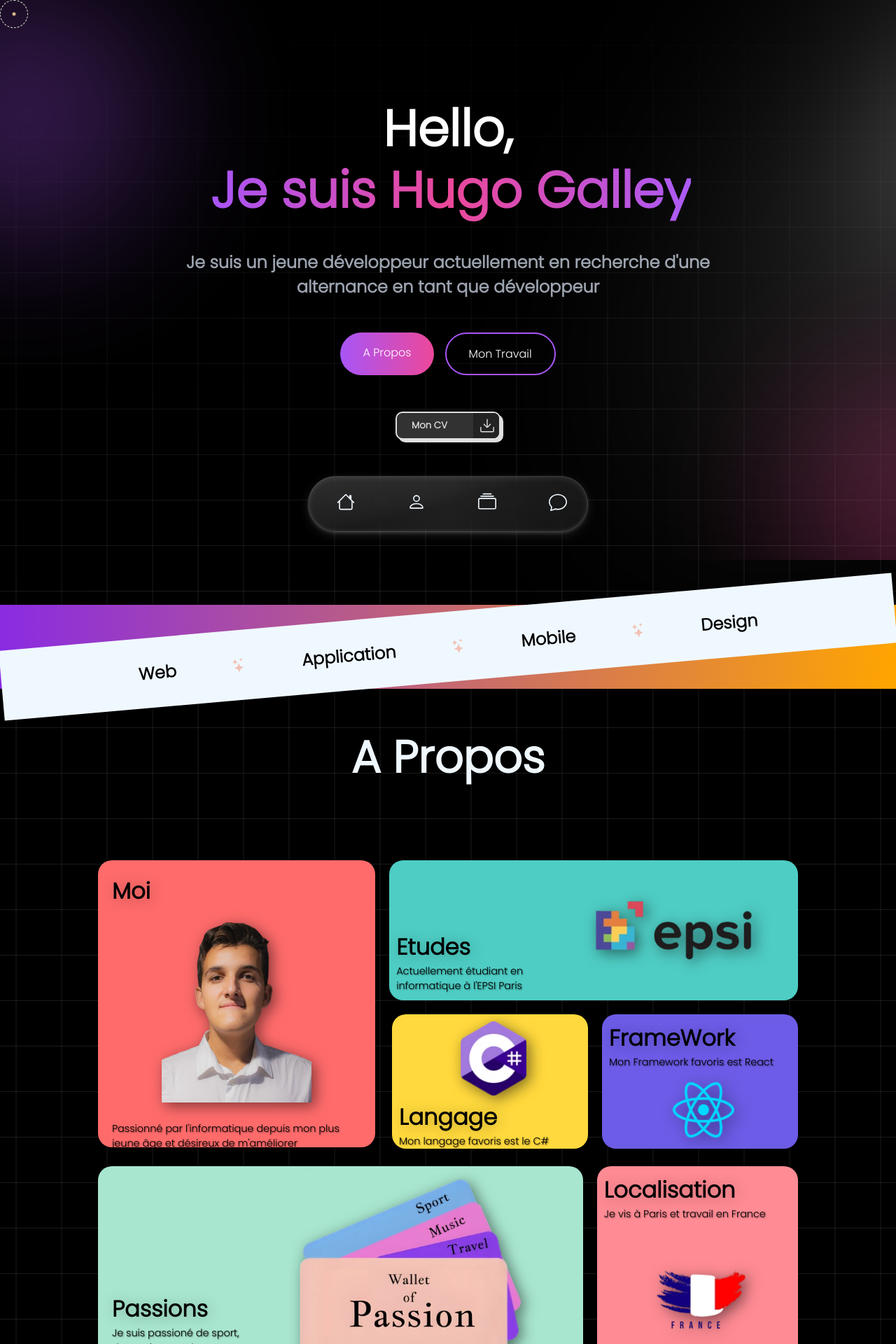
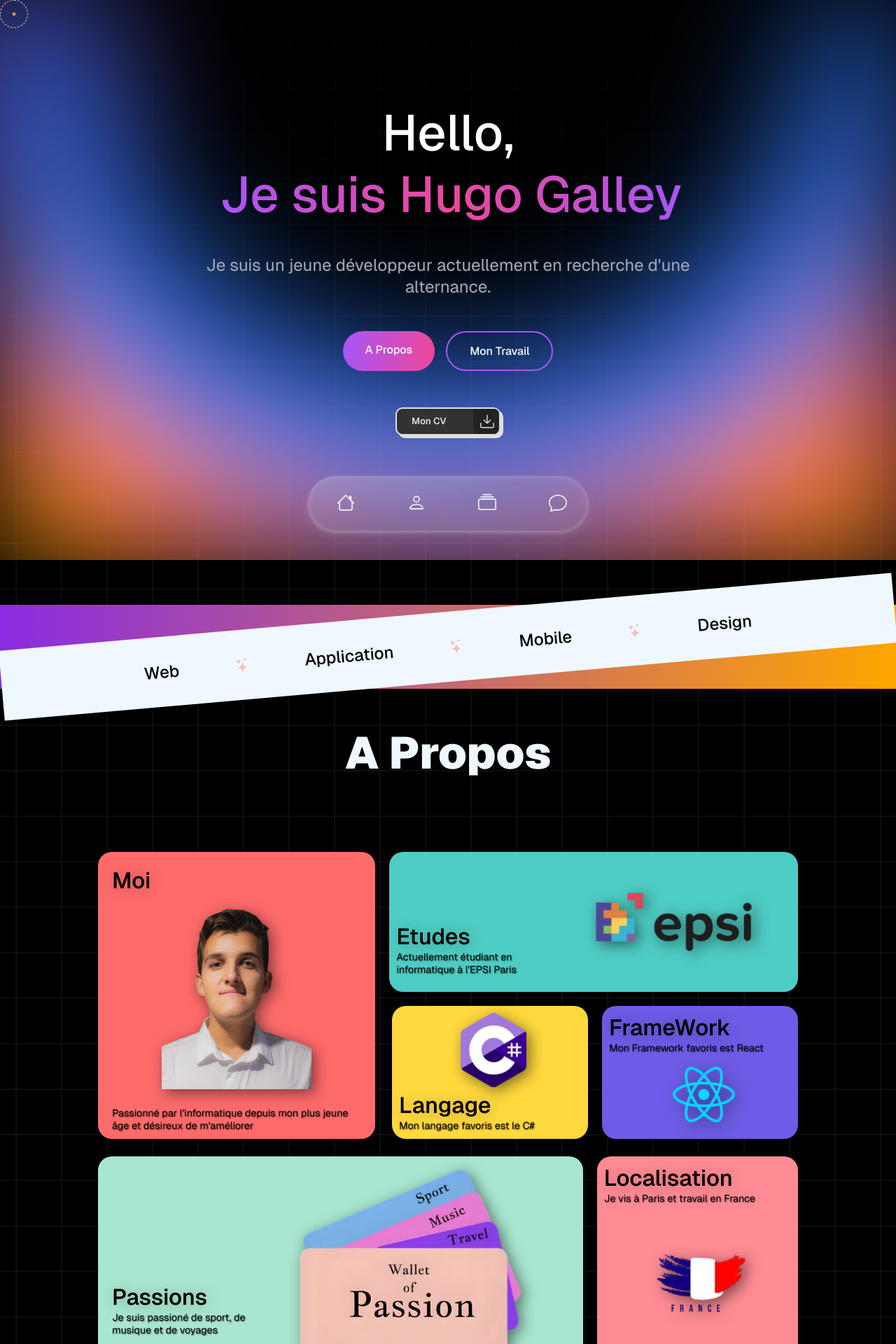
Before and after one commit to Hugo-Galley/portfolio, a React (Create React App) app: page / in a window 1280 px wide. Shown: the top 1920 px of the page at 70% size. Built offline with nearby package versions, Linux system fonts and the light colour scheme.

Commit message:
nouvelle HomePage, avec nouvelle police d'ecriture

```diff
--- a/src/App.js
+++ b/src/App.js
@@ -45,7 +45,6 @@ function App() {
     img.src = hero;
   }, []);
   useEffect(() => {
-    // Gestion de l'activation des éléments du navbar
     document.querySelectorAll('.navbar2-items').forEach(item => {
         item.addEventListener('click', () => {
             document.querySelectorAll('.navbar2-items').forEach(el => el.classList.remove('active'));
@@ -104,9 +103,7 @@ function App() {
           <Route path="/" element={(
             <>
               <div id="Home">
-              <div className='glow'></div>
                 <Herro/>
-
               </div>
 
 
--- a/src/Styles/App.css
+++ b/src/Styles/App.css
@@ -1,6 +1,6 @@
 @font-face {
     font-family: 'Faculty Glyphic';
-    src: url('/public/fonts/Poppins-Light.ttf') format('truetype');
+    src: url('/public/fonts/Geist.ttf') format('truetype');
     font-display: swap;
   }
 
@@ -9,7 +9,7 @@
     margin: 0;
     padding: 0;
     box-sizing: border-box;
-    font-weight: 600;
+    font-weight: 500;
     font-family: "Faculty Glyphic";
 }
 html, body {
@@ -33,6 +33,8 @@ body::before {
     background-image:
         linear-gradient(to right, rgba(255,255,255,0.1) 1px, transparent 1px),
         linear-gradient(to bottom, rgba(255,255,255,0.1) 1px, transparent 1px);
+        background-repeat: repeat;
+        transform: skewY(-20deg) scaleY(1.3);
     background-size: 65px 65px;
     background-position: center;
     -webkit-mask-image: radial-gradient(circle at center,
--- a/src/Styles/Bento.css
+++ b/src/Styles/Bento.css
@@ -35,7 +35,7 @@
 .verticale-titre{
     text-align:start;
     font-size: 2em;
-    font-weight:800 ;
+    font-weight: 550 ;
     color: black;
     text-shadow: 2px 2px 20px rgba(0, 0, 0, 0.25);
 }
@@ -144,7 +144,20 @@
     height: 100vh;
     position: fixed;
     z-index: 20000;
-    background-color: red;
+
+}
+#reactLogo{
+
+  animation: rotation ease  10s infinite alternate-reverse;
+}
+
+@keyframes rotation {
+  from {
+    transform: rotate(360deg);
+  }
+  to{
+    transform: rotate(0deg);
+  }
 }
 
 @media (max-width: 1000px) {
--- a/src/Styles/Herro.css
+++ b/src/Styles/Herro.css
@@ -3,6 +3,7 @@
   min-height: 100vh;
   position: relative;
   overflow: hidden;
+
 }
 
 .herroBanner::before,
@@ -60,6 +61,7 @@
   justify-content: center;
   text-align: center;
   height: 22vh;
+  font-weight: 500;
 }
 
 .gradient-text {
@@ -68,6 +70,7 @@
   background-clip: text;
   color: transparent;
   margin-left: 0.5rem;
+  font-weight: 500;
 }
 
 .hero-subtitle {
@@ -76,6 +79,7 @@
   margin-bottom: 3rem;
   margin-top: 2vh;
   text-align: center;
+  font-weight: 450;
 }
 
 .button-div {
@@ -139,6 +143,36 @@ strong {
   justify-content: right;
 }
 
+.radial-glow{
+  position: absolute;
+      bottom: 0;
+      left: 50%;
+      transform:  translateX(-50%) rotate(180deg);
+      width: 100vw;
+      height: 100%;
+      background: radial-gradient(circle at 50% 100%,
+                   hsla(0, 0%, 4%, 0) 44%,
+                   hsla(218, 100%, 58%, 1) 61%,
+                   hsla(340, 100%, 75%, 1) 76%,
+                   hsla(26, 100%, 50%, 1) 87%,
+                   hsla(50, 100%, 50%, 1) 96%,
+                   hsla(231, 99%, 62%, 0) 100%);
+      filter: blur(90px);
+      animation: breathe 4s ease-in-out forwards;
+      z-index: -1;
+
+}
+@keyframes breathe {
+  from {
+    opacity: 0;
+
+  }
+  to{
+    opacity: 1;
+
+  }
+}
+
 @media (max-width: 768px) {
   .herro {
     text-align: center;
@@ -160,19 +194,7 @@ strong {
   }
 }
 
-@keyframes blobMovement {
-  0% { transform: translate(0, 0); }
-  50% { transform: translate(50px, 50px); }
-  100% { transform: translate(0, 0); }
-}
 
-.herroBanner::before {
-  animation: blobMovement 10s ease-in-out infinite;
-}
-
-.herroBanner::after {
-  animation: blobMovement 10s ease-in-out infinite reverse;
-}
 
 @media (max-width: 1024px) {
   .hero-title {
--- a/src/Styles/ModalBento.css
+++ b/src/Styles/ModalBento.css
@@ -41,10 +41,10 @@
     width: 23vw;
     margin-top: 20px;
 
+
 }
 
 .headModal{
-
     font-size: 0.75em;
     width: 39vw;
 
@@ -63,6 +63,7 @@
     -webkit-background-clip: text;
     background-clip: text;
     -webkit-text-fill-color: transparent;
+    font-weight: 550;
 }
 @media (max-width: 1600px){
     .headModal{
--- a/src/Styles/NavBar.css
+++ b/src/Styles/NavBar.css
@@ -12,6 +12,7 @@
     rgba(255, 255, 255, 0.05) 50%,
     rgba(255, 255, 255, 0.03) 100%
   );
+
   backdrop-filter: blur(15px);
   border: 1px solid rgba(255, 255, 255, 0.2);
   box-shadow:
--- a/src/components/Herro.jsx
+++ b/src/components/Herro.jsx
@@ -104,7 +104,7 @@ export default function Herro() {
             custom={2}
             variants={textVariants}
           >
-            Je suis un jeune développeur actuellement en recherche d'une alternance en tant que développeur
+            Je suis un jeune développeur actuellement en recherche d'une alternance.
           </motion.p>
 
           <motion.div
@@ -133,6 +133,8 @@ export default function Herro() {
             <DownLoadButton/>
           </motion.a>
         </motion.div>
+        <div class="radial-glow"/>
+
       </div>
     </div>
   );
--- a/src/components/bento.jsx
+++ b/src/components/bento.jsx
@@ -101,7 +101,7 @@ export default function Bento(){
             <div className="container-verticale-small-3" onClick={() => showModal('modal4')}>
                 <p className="verticale-titre">FrameWork</p>
                 <p className="verticale-desc">Mon Framework favoris est React</p>
-                <img src={react} alt="React Logo" />
+                <img src={react} alt="React Logo" id="reactLogo"/>
             </div>
             </div>
             <div className="container-horizontale">
```
Also changed, not shown: public/fonts/Geist.ttf (added).
